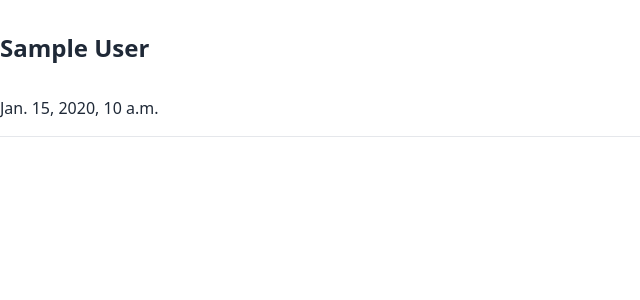
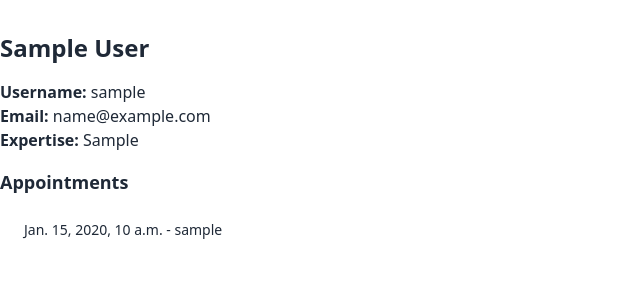
Before and after one commit to samiulalimsaad/phitron-hospital-management-system, a Django app: page /doctor/1/ in a window 1280 px wide. Shown: the part 64-364 px from the top of the page, without its empty margins (0-640 px from the left). Run offline with Django 5.2, Linux system fonts and the light colour scheme; tables that the repository leaves empty hold one stand-in row (values such as "Sample post"); some libraries are stand-ins or nearby versions.

Commit message:
doctor details page added

```diff
--- a/app/templates/doctor_profile.html
+++ b/app/templates/doctor_profile.html
@@ -2,13 +2,30 @@
 <div class="container mx-auto">
     <div class="mt-8">
         <h2 class="text-2xl font-bold mb-4">{{ doctor.user.get_full_name }}</h2>
-        {% for appointment in appointments %}
-        <div class="border-b border-gray-200 py-4">
-            <p>{{ appointment.appointment_date }}</p>
-        </div>
-        {% empty %}
+        {% comment %}
+        <img
+            src="{{ doctor.profile_picture.url }}"
+            alt="Profile Picture"
+            class="w-32 h-32 rounded-full mb-4"
+        />
+        {% endcomment %}
+        <p><strong>Username:</strong> {{ doctor.user.username }}</p>
+        <p><strong>Email:</strong> {{ doctor.user.email }}</p>
+        <p><strong>Expertise:</strong> {{ doctor.expertise }}</p>
+        <h3 class="text-lg font-semibold mt-4 mb-2">Appointments</h3>
+        {% if appointments %}
+        <ul class="menu rounded-box">
+            {% for appointment in appointments %}
+            <li>
+                <a>
+                    {{ appointment.appointment_date }} - {{appointment.patient}}
+                </a>
+            </li>
+            {% endfor %}
+        </ul>
+        {% else %}
         <p>No appointments yet.</p>
-        {% endfor %}
+        {% endif %}
     </div>
 </div>
 {% endblock %}
--- a/app/templates/home.html
+++ b/app/templates/home.html
@@ -76,6 +76,11 @@
                 <div class="border rounded p-4">
                     <h3 class="font-semibold">{{dr.user.username}}</h3>
                     <p>Specialty: {{dr.expertise}}</p>
+                    <a
+                        href="{% url 'doctor_profile' doctor_id=dr.id %}"
+                        class="btn btn-info btn-xs text-white"
+                        >View Details</a
+                    >
                 </div>
                 {% endfor %}
             </div>
```
